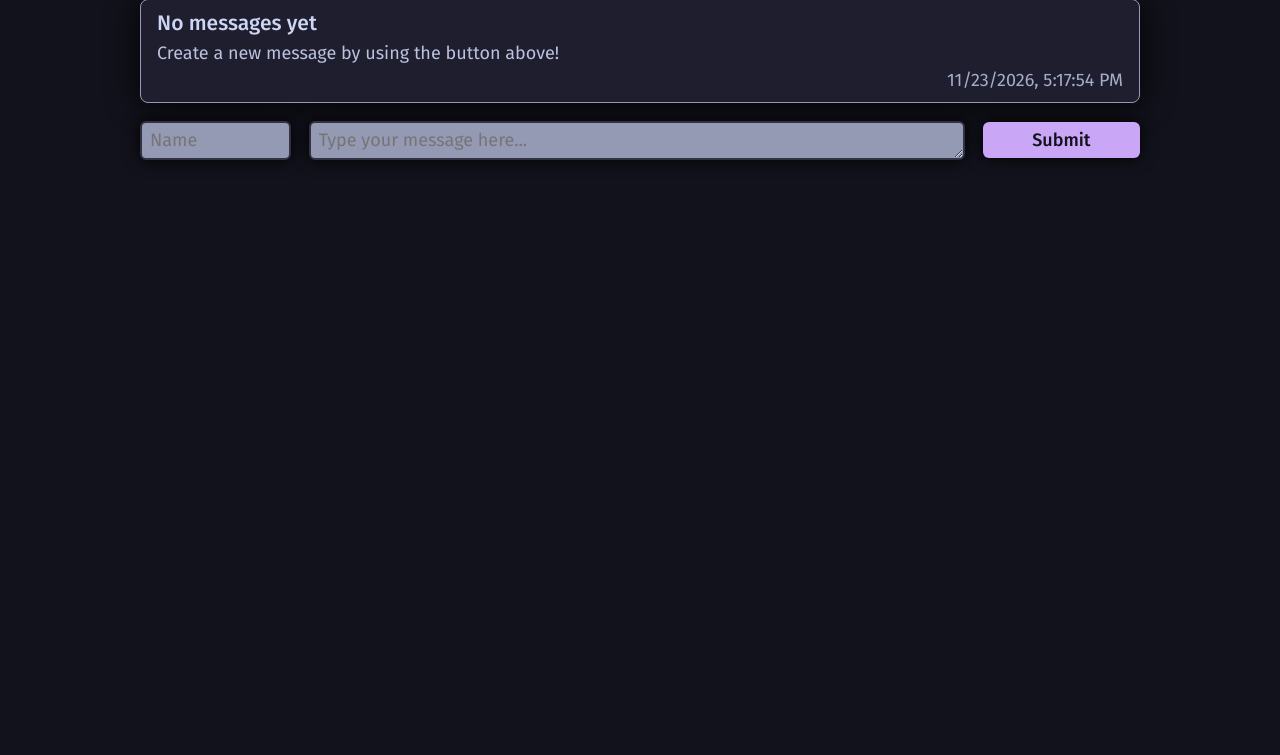
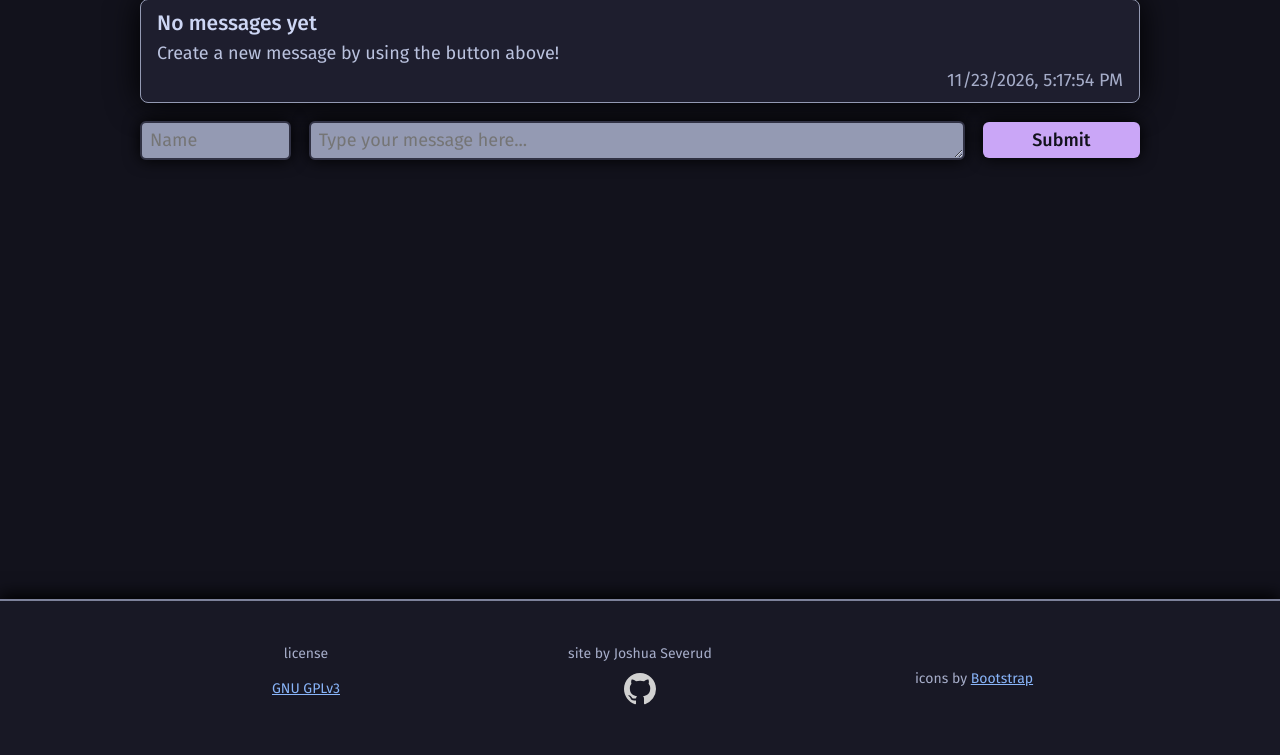
Before and after one commit to forkentiney/simple-message-board, a Node server app: page / in a window 1280 px wide. Shown: the part 148-903 px from the top of the page. Before the commit the page ends 309 px from the top, so only its background shows below. Run offline with Node 20, Linux system fonts and the light colour scheme.

Commit message:
Added footer

```diff
--- a/src/public/styles.css
+++ b/src/public/styles.css
@@ -26,6 +26,7 @@ body {
 	color: var(--text);
 	font-size: 18px;
 	font-family: "Fira Sans", sans-serif;
+	min-height: 100vh;
 }
 
 header {
@@ -104,12 +105,18 @@ textarea:focus {
 	align-items: center;
 }
 
+.flex-start {
+	display: flex;
+	justify-content: flex-start;
+	align-items: center;
+}
+
 .column {
 	flex-direction: column;
 }
 
 .view-height-75 {
-	max-height: 75vh;
+	height: 75vh;
 }
 
 #message-container {
@@ -144,7 +151,7 @@ textarea:focus {
 #message-input {
 	width: clamp(300px, 95vw, 1000px);
 	gap: 1em;
-	margin-top: 1em;
+	margin: 1em 0 4em 0;
 	flex-wrap: wrap;
 }
 
@@ -161,6 +168,29 @@ textarea:focus {
 	field-sizing: content;
 }
 
+.icon {
+	width: 32px;
+	height: auto;
+	aspect-ratio: 1 / 1;
+	margin: 4px;
+}
+
+footer {
+	flex-wrap: wrap;
+	gap: 1em;
+	padding: 3em 1em;
+	background-color: var(--pane-light);
+	border-top: 2px solid var(--overlay-medium);
+	box-shadow: 0 -4px 16px black;
+	font-size: 14px;
+	color: var(--subtext-dark);
+}
+
+footer div {
+	width: clamp(300px, 25vw, 500px);
+	height: 5em;
+}
+
 @media (max-width: 500px) {
 	label,
 	input,
--- /dev/null
+++ b/src/views/footer.ejs
@@ -0,0 +1,13 @@
+<footer class="flex-centered">
+	<div class="flex-centered column">
+		<p>license</p>
+		<a href="https://github.com/forkentiney/simple-message-board/blob/main/LICENSE">GNU GPLv3</a>
+	</div>
+	<div class="flex-centered column">
+		<p>site by Joshua Severud</p>
+		<a href="https://github.com/forkentiney/simple-message-board"><img class="icon" src="./github.svg" alt="" aria-hidden="true" /></a>
+	</div>
+	<div class="flex-centered column">
+		<p>icons by <a href="https://icons.getbootstrap.com/">Bootstrap</a></p>
+	</div>
+</footer>
--- a/src/views/index.ejs
+++ b/src/views/index.ejs
@@ -2,9 +2,9 @@
 
 <html>
 	<%- include('headElement') %>
-	<body>
+	<body class="flex column">
 		<%- include('header') %>
-		<main class="flex-centered column view-height-75">
+		<main class="flex-start column view-height-75">
 			<ul id="message-container" class="flex">
 				<% for (let i = messages.length - 1; i >= 0; i--) { %>
 					<li class="message flex column">
@@ -24,5 +24,6 @@
 				<button id="message-submit" class="grow">Submit</button>
 			</form>
 		</main>
+		<%- include('footer') %>
 	</body>
 </html>
```
Also changed, not shown: src/public/github.svg (added).
